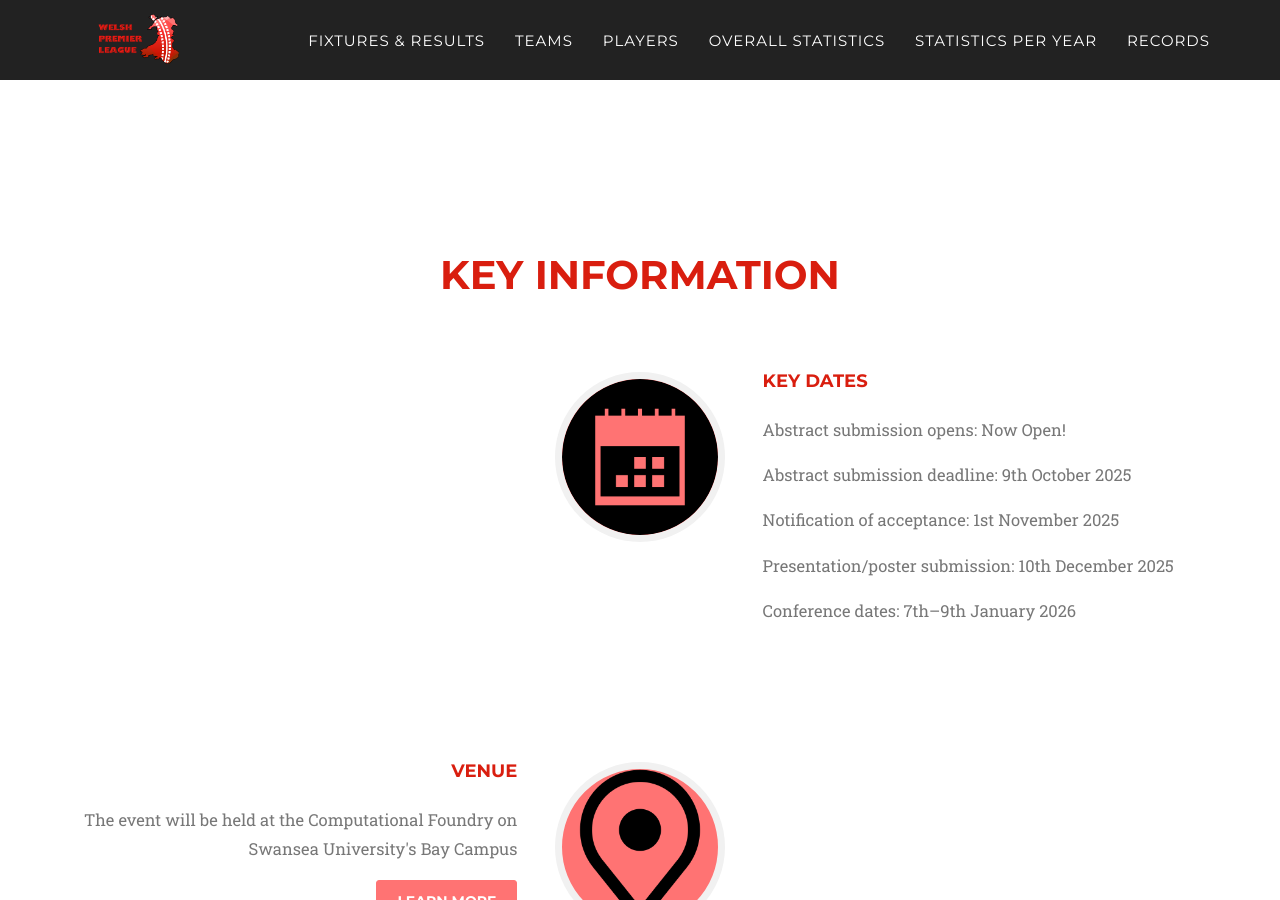
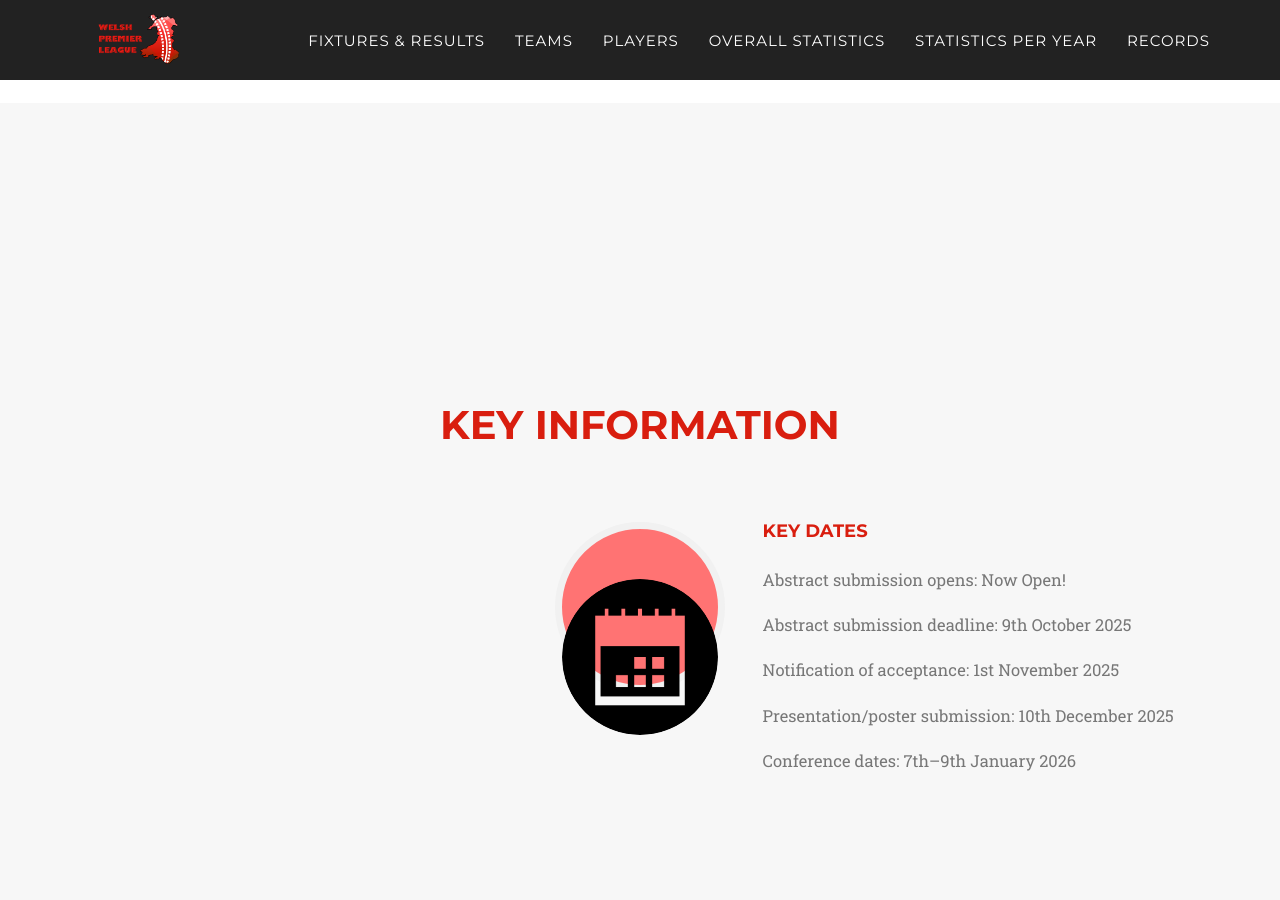
Before and after one commit to WelshPremierLeague/welshpremierleague.github.io, a Jekyll site: the page built from index.html, in a window 1280 px wide and 900 px high, scrolled down 1853 px. Built offline with Jekyll 4.4.1, drawn with Linux system fonts in a browser that asks for light colours; some web fonts are replaced.

Commit message:
home colour

```diff
--- a/_includes/2017_data/about.html
+++ b/_includes/2017_data/about.html
@@ -1,4 +1,10 @@
 <!-- About Section -->
+<aside
+  class="clients"
+  class="bg-light-gray"
+  style="margin-top: 0; margin-bottom: 0"
+>
+
 <section id="about">
         <div class="container">
             <div class="row">
@@ -39,3 +45,5 @@
             </div>
         </div>
     </section>
+
+</aside>
```
